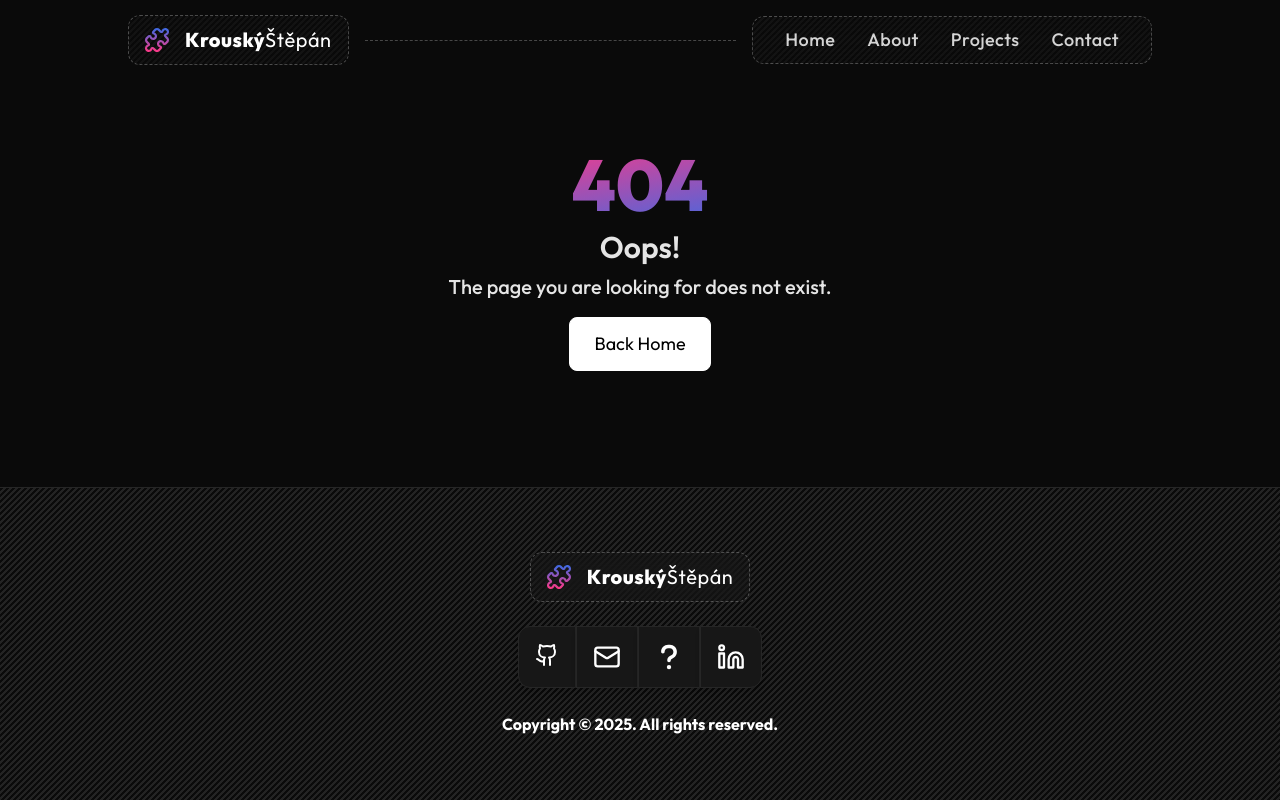
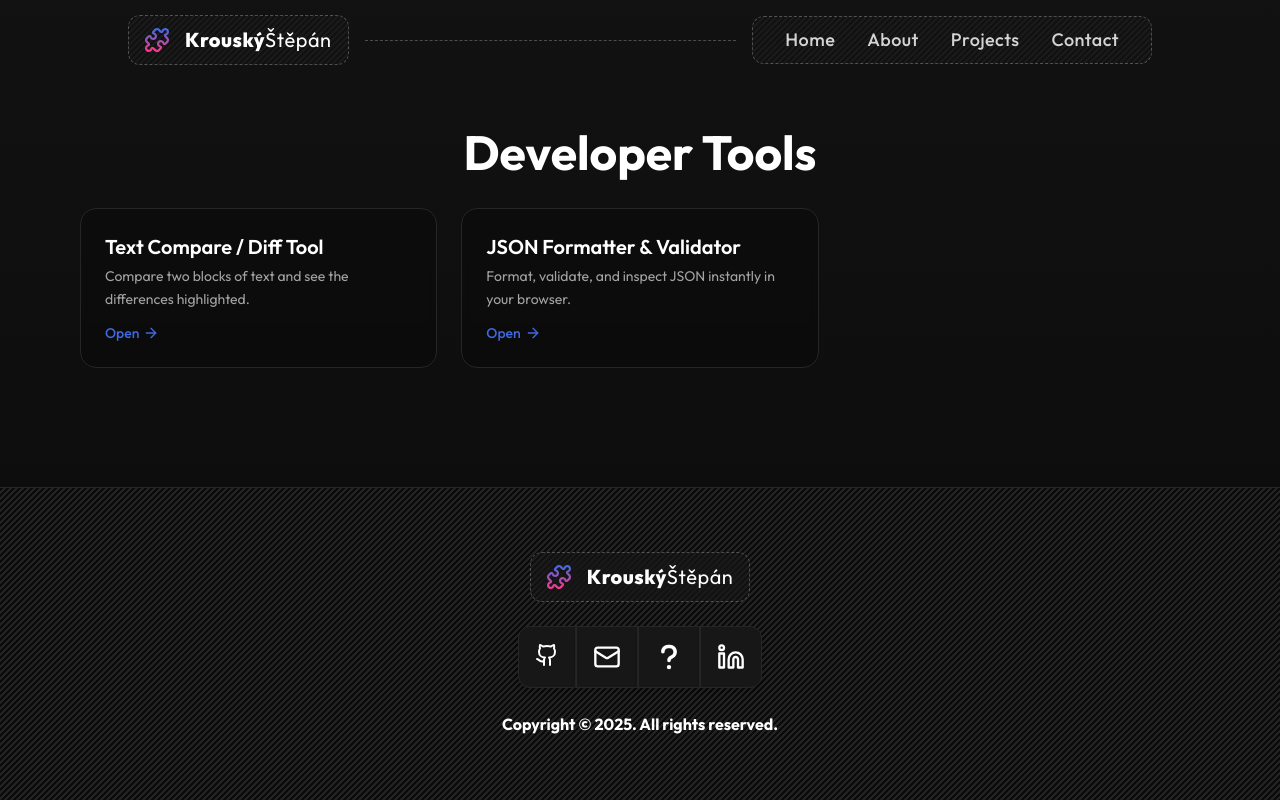
Before and after one commit to krouskystepan/portfolio, a Next.js app: page /t in a window 1280 px wide. Before the commit this address had no page. Built offline with nearby package versions, Linux system fonts and the light colour scheme.

Commit message:
dev tools page

```diff
--- /dev/null
+++ b/app/t/page.tsx
@@ -0,0 +1,64 @@
+import Link from 'next/link'
+import { ArrowRight } from 'lucide-react'
+import { BackgroundFade } from '@/components/Backgrounds'
+
+export const metadata = {
+  title: 'Dev Tools',
+  description: 'Developer utilities and playgrounds',
+}
+
+const tools = [
+  {
+    name: 'Text Compare / Diff Tool',
+    path: '/t/text-compare',
+    description:
+      'Compare two blocks of text and see the differences highlighted.',
+  },
+  {
+    name: 'JSON Formatter & Validator',
+    path: '/t/json-formatter',
+    description:
+      'Format, validate, and inspect JSON instantly in your browser.',
+  },
+]
+
+export default function ToolsPage() {
+  return (
+    <section className="flex w-full max-w-6xl mx-auto flex-col px-4 py-12">
+      <BackgroundFade className="bg-gradient-to-b from-neutral-900/60 to-transparent" />
+      <div className="z-10">
+        <h2 className="mb-8 text-center text-4xl font-bold md:text-5xl">
+          Developer Tools
+        </h2>
+      </div>
+
+      <div className="z-10 grid gap-6 sm:grid-cols-2 md:grid-cols-3">
+        {tools.map((tool) => (
+          <Link
+            key={tool.path}
+            href={tool.path}
+            className="group relative block overflow-hidden rounded-2xl border border-neutral-800 bg-neutral-950/60 p-6 backdrop-blur-sm transition-all duration-200 hover:border-custom_blue"
+          >
+            <div className="flex flex-col justify-between gap-3 h-full">
+              <div>
+                <div className="text-xl font-semibold text-white">
+                  {tool.name}
+                </div>
+                <p className="mt-1 text-sm text-neutral-400 leading-relaxed">
+                  {tool.description}
+                </p>
+              </div>
+
+              <div className="relative inline-flex items-center text-sm font-medium text-custom_blue">
+                <span className="relative after:absolute after:-bottom-px after:left-0 after:h-[1px] after:w-0 after:bg-current after:transition-all after:duration-300 group-hover:after:w-full">
+                  Open
+                </span>
+                <ArrowRight className="ml-1 h-4 w-4 transition-transform duration-300 group-hover:translate-x-1" />
+              </div>
+            </div>
+          </Link>
+        ))}
+      </div>
+    </section>
+  )
+}
```
